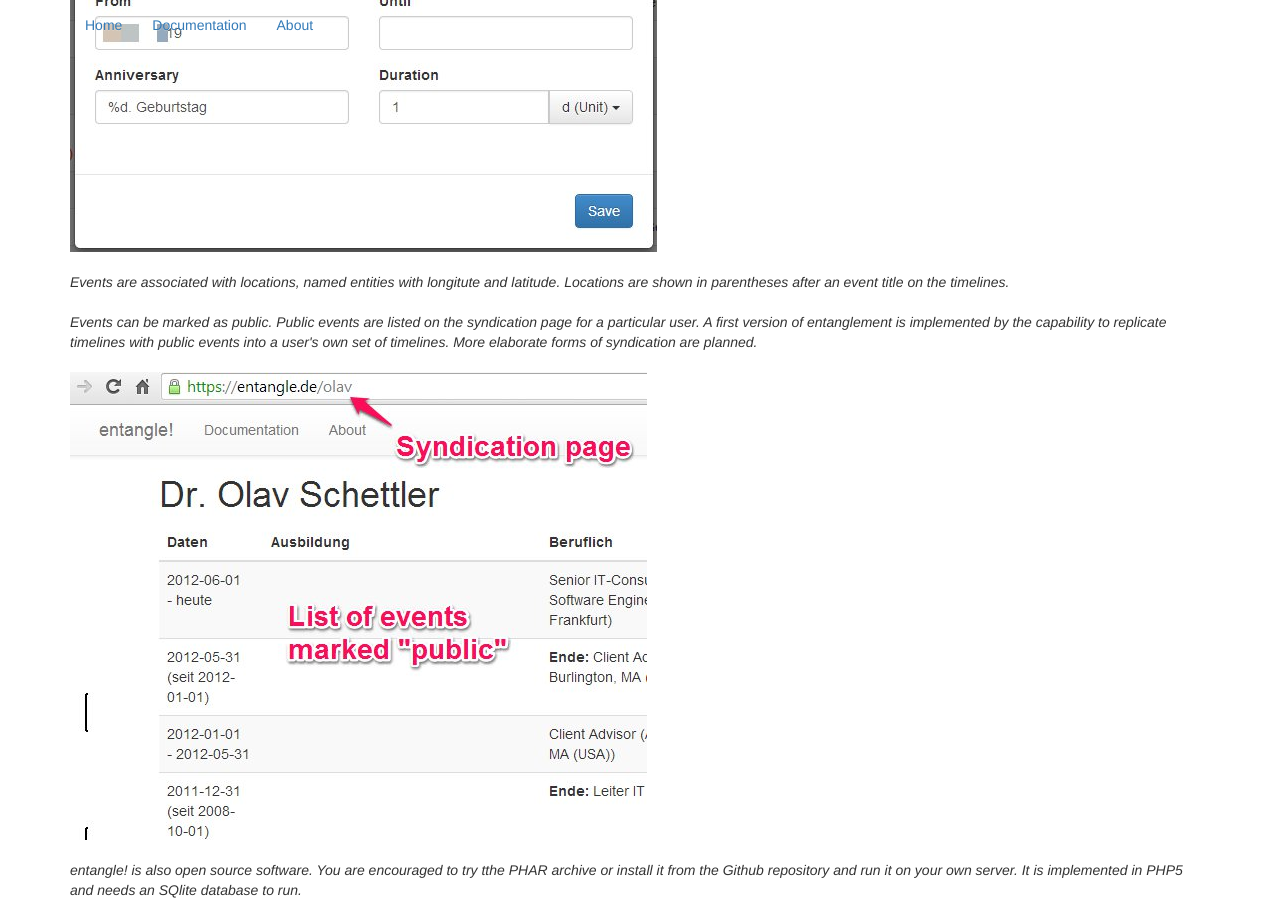
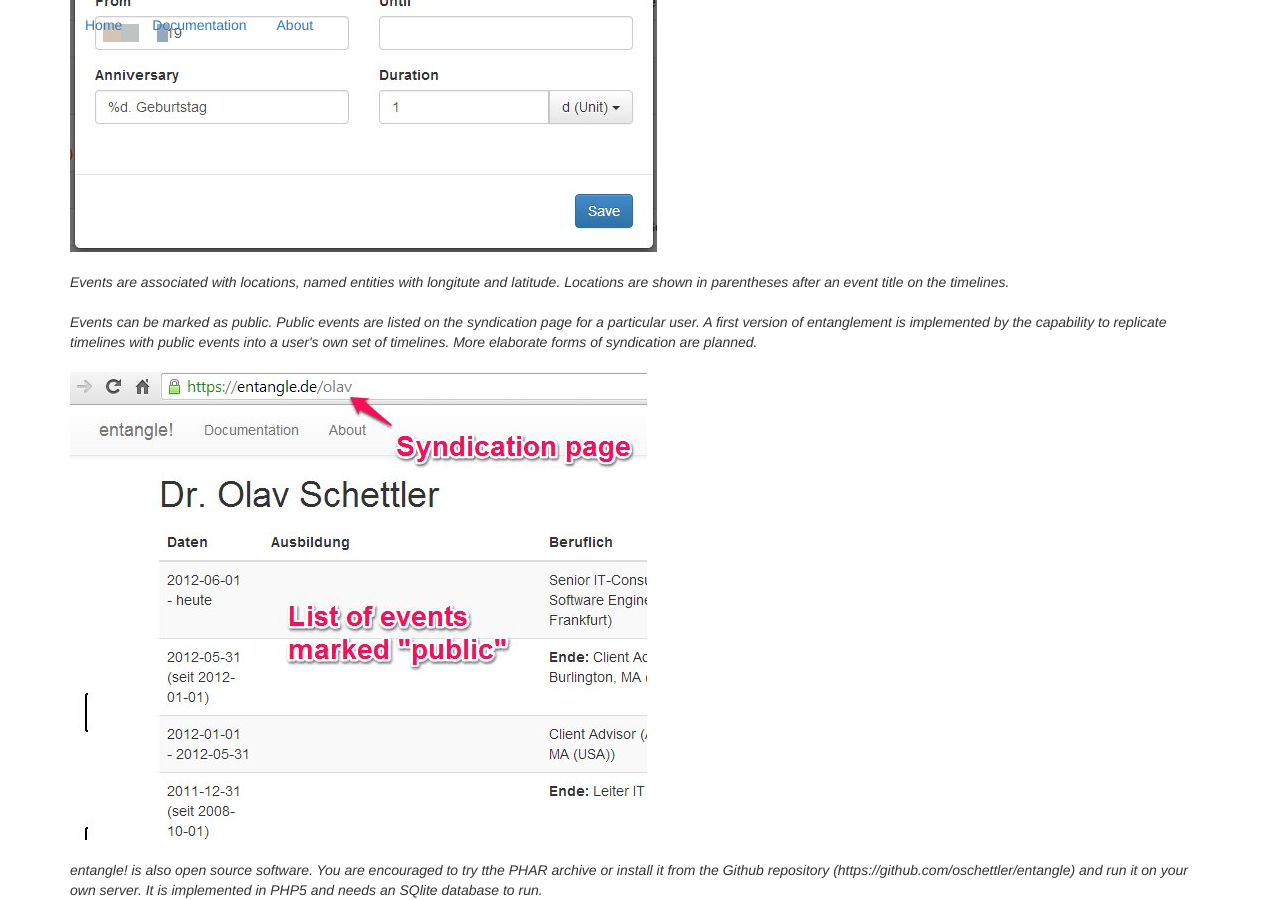
Before and after one commit to oschettler/entangle, a Jekyll site: the page built from index.html, in a window 1280 px wide and 900 px high, scrolled down 1898 px. Built offline with Jekyll 4.4.1, drawn with Linux system fonts in a browser that asks for light colours; nearby versions of some CDN libraries; some of the changed lines change nothing that is shown.

Commit message:
save index.html

```diff
--- a/index.html
+++ b/index.html
@@ -32,5 +32,5 @@ res:
 		<div><br clear="none"/></div>
 		<div><img src="res/287b97e7-50aa-4a4c-9f16-3e062d5ce06b.jpg"/><br clear="none"/></div>
 		<div><br clear="none"/></div>
-		<div>entangle! is also open source software. You are encouraged to try tthe PHAR archive or install it from the Github repository and run it on your own server. It is implemented in PHP5 and needs an SQlite database to run. </div>
+		<div>entangle! is also open source software. You are encouraged to try tthe PHAR archive or install it from the Github repository (https://github.com/oschettler/entangle) and run it on your own server. It is implemented in PHP5 and needs an SQlite database to run. </div>
 	</div>
```
